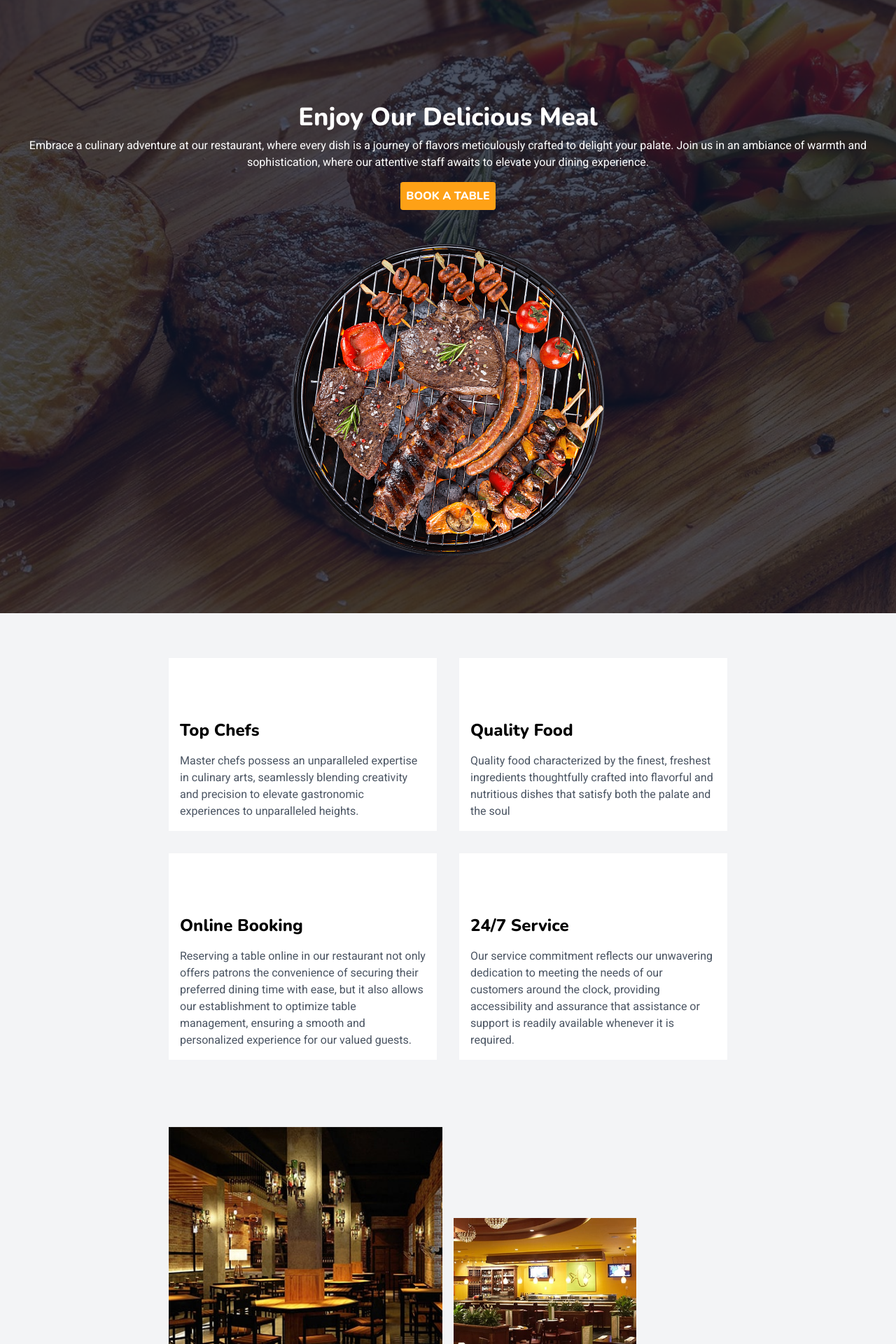
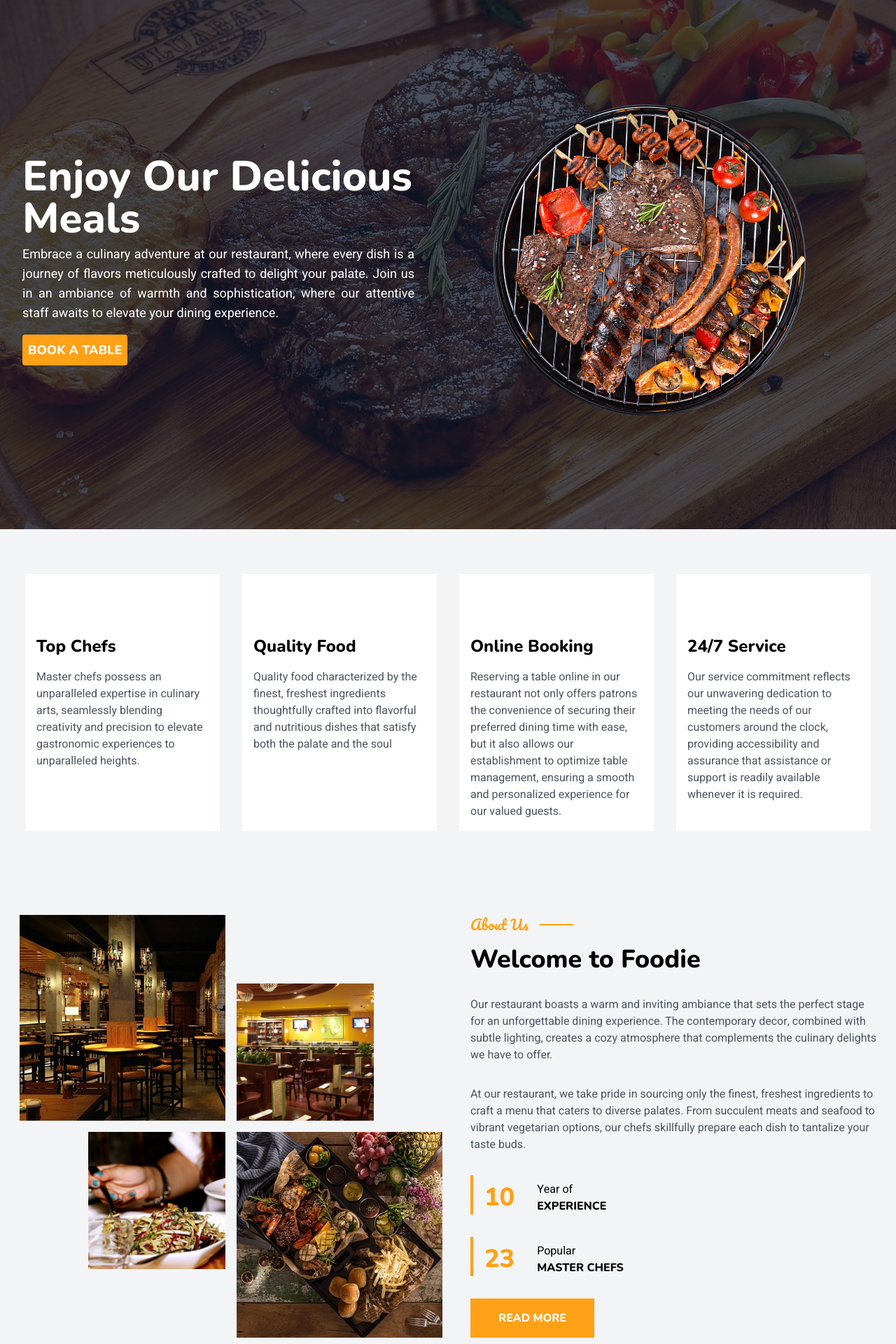
Before and after one commit to MarekPloszczyca/Foodie, a React (Vite) app: page / in a window 1280 px wide. Shown: the part 82-2002 px from the top of the page at 70% size. Built offline with nearby package versions, Linux system fonts and the light colour scheme; some icons are missing.

Commit message:
changed design on desktop

```diff
--- a/src/Components/About.tsx
+++ b/src/Components/About.tsx
@@ -3,9 +3,9 @@ import AboutImages from "./AboutImages";
 
 export default function About() {
   return (
-    <div>
+    <div className="centered"><div className="lg:max-w-desktop lg:flex  lg:py-24">
       <AboutImages />
       <AboutDescription />
-    </div>
+    </div></div>
   );
 }
--- a/src/Components/AboutDescription.tsx
+++ b/src/Components/AboutDescription.tsx
@@ -3,7 +3,7 @@ import SmallHeader from "./SmallHeader";
 export default function AboutDescription() {
   return (
     <div className="centered">
-      <div className="p-4 pt-12 max-w-tablet">
+      <div className="p-4 pt-12 max-w-tablet lg:pl-8 lg:p-1">
         <SmallHeader title="About Us" />
         <h3 className="diffFont text-4xl pt-4">Welcome to Foodie</h3>
         <p className="pt-8 text-gray-600">
--- a/src/Components/AboutImages.tsx
+++ b/src/Components/AboutImages.tsx
@@ -6,7 +6,7 @@ import AboutFour from "../../assets/AboutFour.jpg";
 export default function AboutImages() {
   return (
     <div className="centered">
-      <div className="grid grid-cols-2 gap-4 p-4 pt-20 max-w-tablet">
+      <div className="grid grid-cols-2 gap-4 p-4 pt-20 max-w-tablet lg:p-2">
         <img src={AboutOne} />
         <img src={AboutTwo} className="w-2/3 self-end" />
         <img src={AboutThree} className="w-2/3 self-start justify-self-end" />
--- a/src/Components/FeaturesGrid.tsx
+++ b/src/Components/FeaturesGrid.tsx
@@ -44,8 +44,10 @@ const items = features.map((item) => {
 
 export default function FeaturesGrid() {
   return (
-
-      <div className="centered"><div className="pt-12 md:grid md:grid-cols-2 max-w-tablet">{items}</div></div>
-
+    <div className="centered">
+      <div className="pt-12 md:grid md:grid-cols-2 md:max-w-tablet lg:max-w-desktop lg:grid-cols-4">
+        {items}
+      </div>
+    </div>
   );
 }
--- a/src/Components/Footer.tsx
+++ b/src/Components/Footer.tsx
@@ -5,7 +5,7 @@ import Opening from "./Opening";
 
 export default function Footer() {
   return (
-    <footer className="bg-darkBlue p-4 pt-12 md:grid md:grid-cols-2 md:p-8 md:items-baseline">
+    <footer className="bg-darkBlue p-4 pt-12 md:grid md:grid-cols-2 md:p-8 md:items-baseline xl:grid-cols-4 ">
       <Company />
       <Contact />
       <Opening/>
--- a/src/Components/HeaderContainer.tsx
+++ b/src/Components/HeaderContainer.tsx
@@ -3,7 +3,7 @@ import Image from "../../assets/HomeImage.png";
 export default function HeaderContainer(props: { title: string }) {
   return (
     <div
-      className=" flex flex-col items-center text-center p-8 pt-40 bg-[url(../../assets/Background.jpg)] bg-cover bg-center bg-no-repeat  relative
+      className="flex flex-col items-center text-center p-8 pt-40 bg-[url(../../assets/Background.jpg)] bg-cover bg-center bg-no-repeat  relative
       overflow-hidden z-10    before:content-['']
       before:absolute
       before:inset-0
@@ -11,20 +11,20 @@ export default function HeaderContainer(props: { title: string }) {
       before:bg-gradient-to-r
       before:bg-darkBlue
       before:opacity-75
-      before:z-[-5] text-white"
+      before:z-[-5] text-white lg:flex-row lg:justify-between lg:pt-30 lg:py-40 lg:text-start"
     >
-      <h1 className="diffFont text-4xl pb-2">{props.title}</h1>
-      <p>
+      <div className="max-w-xl lg:pr-4 "><h1 className="diffFont text-4xl pb-2 lg:text-6xl">{props.title}</h1>
+      <p className="lg:text-lg lg:text-justify">
         Embrace a culinary adventure at our restaurant, where every dish is a
         journey of flavors meticulously crafted to delight your palate. Join us
         in an ambiance of warmth and sophistication, where our attentive staff
         awaits to elevate your dining experience.
       </p>
-      <button className="diffFont bg-orange font-thin p-2 mt-4 rounded">
+      <button className="diffFont bg-orange p-2 mt-4 rounded lg:text-lg">
         BOOK A TABLE
-      </button>
+      </button></div>
       <img
-        className="w-10/12 max-w-md animate-spin-slow relative top-12"
+        className="w-10/12 max-w-md animate-spin-slow relative top-12 lg:top-0"
         src={Image}
       />
       <div className="h-24"></div>
--- a/src/Components/MenuContainer.tsx
+++ b/src/Components/MenuContainer.tsx
@@ -71,11 +71,11 @@ export default function MenuContainer() {
 
   return (
     <div className="centered ">
-      <div className="flex flex-col items-center pt-16 w-full max-w-tablet">
+      <div className="flex flex-col items-center pt-16 w-full max-w-tablet lg:max-w-desktop">
         <SmallHeader title="Food Menu" center />
         <h3 className="diffFont text-2xl pt-2">Most Popular Meals</h3>
         <MenuIcons mealsHandler={dispatch} />
-        {meals}
+        <div className="w-full lg:grid lg:grid-cols-2 lg:h-96">{meals}</div>
       </div>
     </div>
   );
--- a/src/Components/ReservationContainer.tsx
+++ b/src/Components/ReservationContainer.tsx
@@ -3,7 +3,7 @@ import Video from "./Video";
 
 export default function ReservationContainer() {
   return (
-    <div className="pt-24 flex items-stretch">
+    <div className="pt-24 md:flex items-stretch">
       <Video />
       <ReservationForm />
     </div>
--- a/src/Components/SingleMeal.tsx
+++ b/src/Components/SingleMeal.tsx
@@ -9,7 +9,7 @@ interface Props {
 export default function SingleMeal(props: Props) {
   return (
     <div className="flex p-4 w-full items-center">
-      <img src={props.img} alt={props.name} className="w-24 " />
+      <img src={props.img} alt={props.name} className="w-24 lg:w-32" />
       <div className="pl-4 w-full">
         <p className="diffFont w-full text-xl flex justify-between border-b-2">
           {props.name} <span className="text-orange">{`$${props.price}`}</span>
--- a/src/Components/TeamMembers.tsx
+++ b/src/Components/TeamMembers.tsx
@@ -10,7 +10,7 @@ export default function TeamMembers() {
     <div className="p-4 pt-20 flex flex-col items-center ">
       <SmallHeader title="Team Members" center />
       <h3 className="diffFont text-2xl pt-2">Our Master Chefs</h3>
-      <div className="md:grid md:grid-cols-2 md:gap-8 md:pt-16 md:max-w-tablet md:pb-16">
+      <div className="md:grid md:grid-cols-2 md:gap-8 md:pt-16 md:max-w-tablet md:pb-16 lg:grid-cols-4 lg:max-w-desktop">
         <SingleMember img={MemberOne} name="Allan Daníel" type="Chef" />
         <SingleMember img={MemberTwo} name="Sundar Iulius" type="Sous Chef" />
         <SingleMember
--- a/src/Routes/App.tsx
+++ b/src/Routes/App.tsx
@@ -12,7 +12,7 @@ function App() {
   return (
     <Fragment>
       <Navigation />
-      <HeaderContainer title="Enjoy Our Delicious Meal" />
+      <HeaderContainer title="Enjoy Our Delicious Meals" />
       <FeaturesGrid />
       <About />
       <MenuContainer />
--- a/tailwind.config.js
+++ b/tailwind.config.js
@@ -19,6 +19,7 @@ export default {
       },
       maxWidth: {
         tablet: "830px",
+        desktop: "1240px"
       },
       animation: {
         "spin-slow": "spin 50s linear infinite",
```
